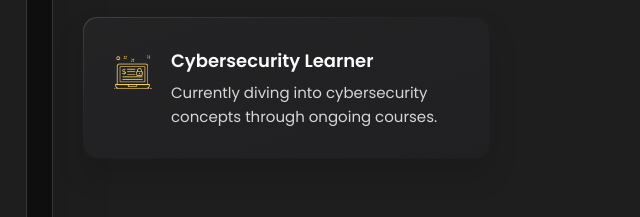
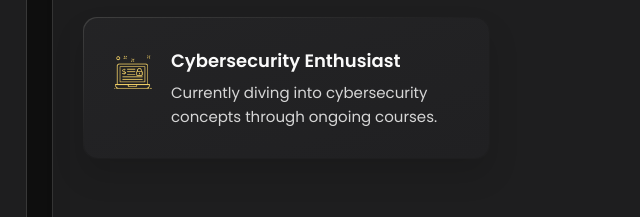
Before and after one commit to sarveshSpingulkar/portfolio, a plain HTML site: page index.html in a window 1280 px wide. Shown: the part 377-594 px from the top of the page, 288-928 px from the left. Drawn offline with nearby package versions, Linux system fonts and the light colour scheme.

Commit message:
Update index.html

```diff
--- a/index.html
+++ b/index.html
@@ -240,7 +240,7 @@
               </div>
 
               <div class="Cybersecurity Enthusiast">
-                <h4 class="h4 service-item-title">Cybersecurity Learner</h4>
+                <h4 class="h4 service-item-title">Cybersecurity Enthusiast</h4>
 
                 <p class="service-item-text">
                       Currently diving into cybersecurity concepts through ongoing courses.
```
